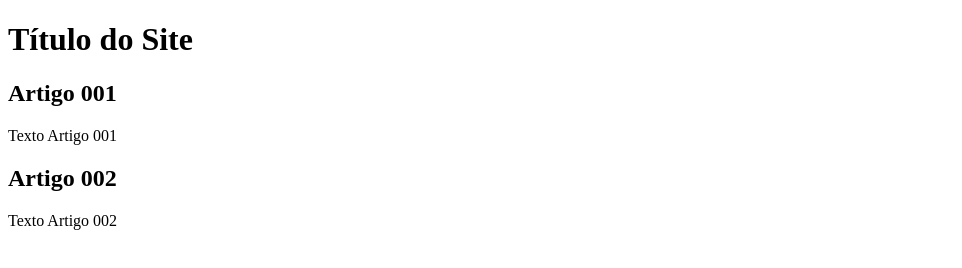
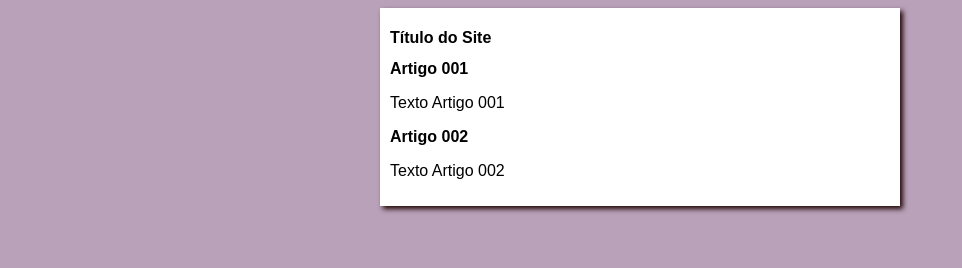
Before and after one commit to criscristiandarosa/projeto-site, a plain HTML site: page index.html in a window 1280 px wide. Shown: the whole page, without its empty margins (0-962 px from the left). Drawn offline with Linux system fonts and the light colour scheme.

Commit message:
iniciei o design

```diff
--- /dev/null
+++ b/estilos/style.css
@@ -0,0 +1,16 @@
+* {
+    font-family: Arial, Arial, Helvetica, sans-serif;
+    font-size: 16px;
+}
+
+body {
+    background-color: rgb(185, 162, 185);
+}
+
+main {
+    background-color: white;
+    width: 500px;
+    margin: auto;
+    padding: 10px;
+    box-shadow: 3px 3px 5px rgb(33, 7, 7);
+}
--- a/index.html
+++ b/index.html
@@ -4,6 +4,7 @@
     <meta charset="UTF-8">
     <meta name="viewport" content="width=device-width, initial-scale=1.0">
     <title>Testando brachs</title>
+    <link rel="stylesheet" href="estilos/style.css">
 </head>
 <body>
     <main>
```
